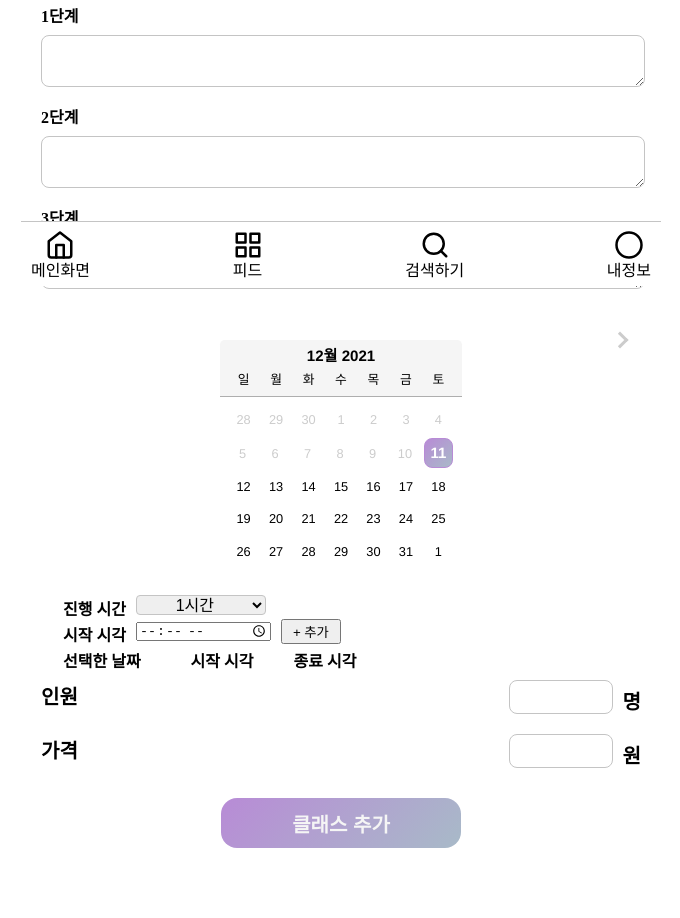
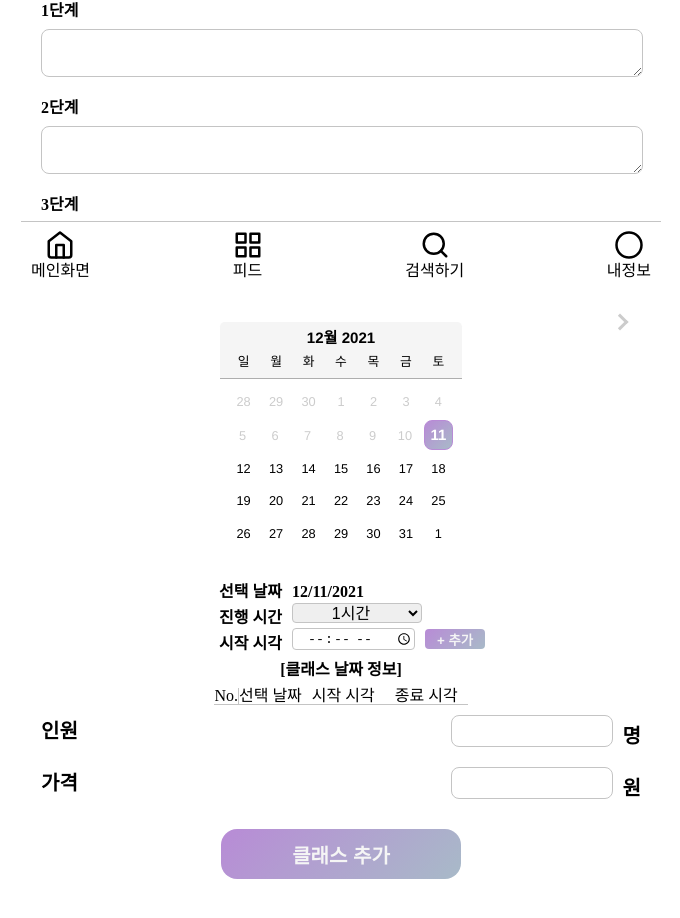
Before and after one commit to prgrms-web-devcourse/Team_DAYZ_DAYZ_FE, a React (Create React App) app: page /upload/products in a window 1280 px wide. Shown: the part 514-1432 px from the top of the page, without its empty margins (299-979 px from the left). Built offline with nearby package versions, Linux system fonts and the light colour scheme.

Commit message:
Refactor: product upload page 날짜 선택 form을 table로 변경

```diff
--- a/src/pages/UploadProductPage/index.tsx
+++ b/src/pages/UploadProductPage/index.tsx
@@ -39,7 +39,7 @@ const UploadProductPage = () => {
   };
 
   console.log(pickDate);
-  const handleDelete = (e: React.MouseEvent<SVGElement, MouseEvent>) => {
+  const handleDelete = (e: React.MouseEvent<HTMLTableDataCellElement, MouseEvent>) => {
     e.preventDefault();
     const target = (e.target as HTMLLIElement).closest('li')?.dataset.id;
     pickDate.splice(pickDate?.indexOf(target), 1);
@@ -50,7 +50,7 @@ const UploadProductPage = () => {
     <UploadProductPageWrapper>
       <InputForm onSubmit={handleSubmit}>
         <InputTitle>클래스 이름</InputTitle>
-        <InputBox style={{ height: '40px', width: 'calc(100% - 20px)' }} />
+        <InputBox style={{ height: '40px', width: '100% ' }} />
         <InputTitle>카테고리</InputTitle>
         <InputSelect>
           <option>요리</option>
@@ -104,55 +104,47 @@ const UploadProductPage = () => {
           minDate={new Date()}
         />
 
-        <ul className="dateLists">
-          <div
-            style={{
-              display: 'flex',
-              justifyContent: 'flex-start',
-              alignItems: 'center',
-              marginLeft: '22px',
-            }}
-          >
+        <DatePickerWrapper className="dateLists">
+          <div>
+            <MiniInputWrapper>
+              <InputSubTitle>선택 날짜</InputSubTitle>
+              <InputSubTitle style={{ paddingLeft: '10px' }}>
+                {date.toLocaleDateString()}
+              </InputSubTitle>
+            </MiniInputWrapper>
+            <MiniInputWrapper>
               <InputSubTitle>진행 시간</InputSubTitle>
-            <select
-              style={{
-                width: '130px',
-                height: '20px',
-                borderRadius: '4px',
-                border: 'solid 1px #c4c4c4',
-                textAlign: 'center',
-                fontSize: '16px',
-                marginLeft: '10px',
-              }}
+              <Select
                 onChange={(e: ChangeEvent<HTMLSelectElement>) => setDurationTime(e.target.value)}
               >
                 <option value={1}>1시간</option>
                 <option value={2}>2시간</option>
                 <option value={3}>3시간</option>
                 <option value={4}>4시간</option>
-            </select>
-          </div>
+              </Select>
+            </MiniInputWrapper>
 
-          <div
-            style={{
-              display: 'flex',
-              justifyContent: 'flex-start',
-              alignItems: 'center',
-              marginLeft: '22px',
-            }}
-          >
+            <MiniInputWrapper>
               <InputSubTitle>시작 시각</InputSubTitle>
               <input
                 type="time"
-              style={{ width: '130px', height: '15px', margin: '0 10px' }}
+                style={{
+                  width: '120px',
+                  height: '20px',
+                  margin: '0 10px',
+                  border: 'solid 1px #c4c4c4',
+                  borderRadius: '4px',
+                  color: 'black',
+                  textAlign: 'center',
+                }}
                 onChange={(e: ChangeEvent<HTMLInputElement>) =>
                   setStartTime((e.target as HTMLInputElement).value)
                 }
               />
               <Button onClick={handlePost}>+ 추가</Button>
+            </MiniInputWrapper>
           </div>
-
-          <div
+          {/* <div
             style={{
               display: 'flex',
               justifyContent: 'flex-start',
@@ -163,9 +155,42 @@ const UploadProductPage = () => {
             <InputSubTitle>선택한 날짜</InputSubTitle>
             <InputSubTitle style={{ marginLeft: '50px' }}>시작 시각</InputSubTitle>
             <InputSubTitle style={{ marginLeft: '40px' }}>종료 시각</InputSubTitle>
-          </div>
+          </div> */}
+          <InputSubTitle>[클래스 날짜 정보]</InputSubTitle>
+          <table style={{ marginTop: '10px' }}>
+            <thead style={{ borderBottom: 'solid 1px #c4c4c4' }}>
+              <tr style={{ textAlign: 'center' }}>
+                <th style={{ borderRight: 'solid 1px #c4c4c4' }}>No.</th>
+                <th>선택 날짜</th>
+                <th style={{ padding: '0 10px' }}>시작 시각</th>
+                <th style={{ padding: '0 10px' }}>종료 시각</th>
+                <th />
+              </tr>
+            </thead>
+            <tbody>
+              {pickDate
+                ? pickDate.map((date: any, index: number) => (
+                    <tr key={index + 1} style={{ textAlign: 'center' }}>
+                      <td
+                        style={{
+                          borderRight: 'solid 1px #c4c4c4',
+                        }}
+                      >
+                        {index + 1}
+                      </td>
+                      <td>{date.fixDate}</td>
+                      <td>{date.fixStartTime}</td>
+                      <td> {date.fixEndTime}</td>
+                      <td onClick={handleDelete}>
+                        <MinusCircle style={{ color: 'red' }} size={16} />
+                      </td>
+                    </tr>
+                  ))
+                : ''}
+            </tbody>
+          </table>
 
-          {pickDate
+          {/* {pickDate
             ? pickDate.map((date: any) => (
                 <li
                   key={date}
@@ -183,8 +208,8 @@ const UploadProductPage = () => {
                   <DateDiv>{date.fixEndTime}</DateDiv>
                 </li>
               ))
-            : ''}
-        </ul>
+            : ''} */}
+        </DatePickerWrapper>
 
         <RowInputForm>
           <InputTitle>인원</InputTitle>
@@ -195,7 +220,7 @@ const UploadProductPage = () => {
               alignItems: 'center',
             }}
           >
-            <InputBox type="number" style={{ height: '30px', width: '80px' }} />
+            <InputBox type="number" style={{ height: '30px', width: '160px' }} />
             <InputSubTitle style={{ fontSize: '20px', marginLeft: '10px' }}>명</InputSubTitle>
           </div>
         </RowInputForm>
@@ -208,7 +233,7 @@ const UploadProductPage = () => {
               alignItems: 'center',
             }}
           >
-            <InputBox type="number" style={{ height: '30px', width: '80px' }} />
+            <InputBox type="number" style={{ height: '30px', width: '160px' }} />
             <InputSubTitle style={{ fontSize: '20px', marginLeft: '10px' }}>원</InputSubTitle>
           </div>
         </RowInputForm>
@@ -219,7 +244,10 @@ const UploadProductPage = () => {
   );
 };
 
-const UploadProductPageWrapper = styled.section``;
+const UploadProductPageWrapper = styled.section`
+  width: 100%;
+  box-sizing: border-box;
+`;
 const InputForm = styled.form`
   margin: 20px;
 `;
@@ -250,10 +278,10 @@ const InputBox = styled.input`
   border: solid 1px #c4c4c4;
   border-radius: 8px;
   margin-top: 10px;
-  padding-left: 20px;
   font-size: 20px;
   margin-bottom: 10px;
   text-align: flex-start;
+  padding: 0;
 `;
 const InputSelect = styled.select`
   width: 100%;
@@ -264,20 +292,28 @@ const InputSelect = styled.select`
   font-size: 20px;
   margin-bottom: 10px;
   text-align: flex-start;
+  color: black;
 `;
 const InputTextArea = styled.textarea`
-  width: calc(100% - 20px);
+  width: 100%;
   border: solid 1px #c4c4c4;
   border-radius: 8px;
   margin-top: 10px;
-  padding-left: 20px;
   font-size: 20px;
   margin-bottom: 10px;
   text-align: flex-start;
+  padding: 0;
 `;
 const Button = styled.button`
   width: 60px;
+  height: 20px;
   display: block;
+  border: none;
+  outline: none;
+  border-radius: 4px;
+  background: linear-gradient(135deg, #b88bd6 0%, #b88bd6 0.01%, #a8bac8 100%);
+  color: #f5f5f5;
+  font-weight: 600;
 `;
 const RowInputForm = styled.div`
   display: flex;
@@ -301,5 +337,28 @@ const DateDiv = styled.div`
   margin-left: 10px;
   width: 90px;
 `;
+const Select = styled.select`
+  width: 130px;
+  height: 20px;
+  border-radius: 4px;
+  border: solid 1px #c4c4c4;
+  text-align: center;
+  font-size: 16px;
+  margin-left: 10px;
+  color: black;
+`;
 
+const MiniInputWrapper = styled.div`
+  display: flex;
+  justify-content: flex-start;
+  align-items: center;
+  margin-left: 22px;
+`;
+
+const DatePickerWrapper = styled.section`
+  display: flex;
+  flex-direction: column;
+  align-items: center;
+  justify-content: center;
+`;
 export default UploadProductPage;
```
Lines whose indentation alone changed are shown as unchanged.
